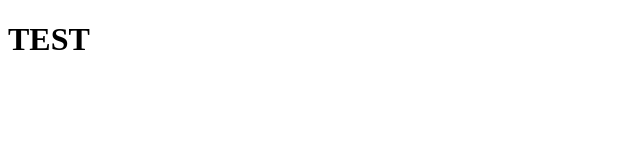
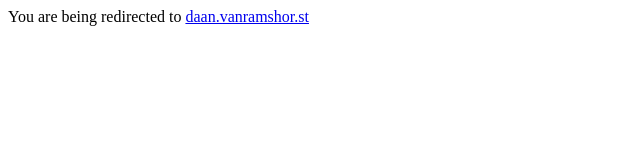
Before and after one commit to daanvr/daan.fr, a plain HTML site: page index.html in a window 1280 px wide. Shown: the whole page, without its empty margins (0-640 px from the left). Drawn offline with nearby package versions, Linux system fonts and the light colour scheme.

Commit message:
Update index.html
changed the useless text to something that helps the user understands what happens

```diff
--- a/index.html
+++ b/index.html
@@ -19,8 +19,7 @@
 
 <body>
 
-    <h1>TEST</h1>
-
+    You are being redirected to <a href="https://daan.vanramshor.st">daan.vanramshor.st</a>
 
 </body>
 
```
